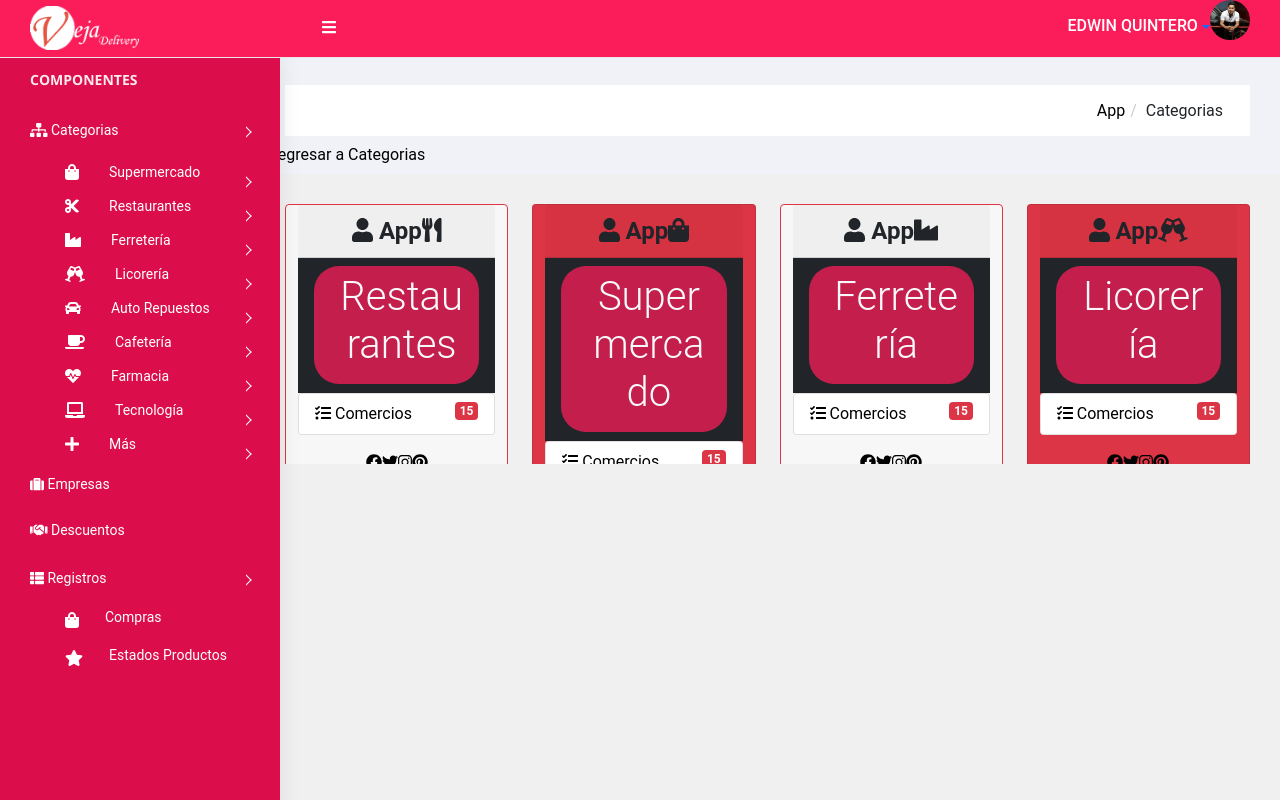
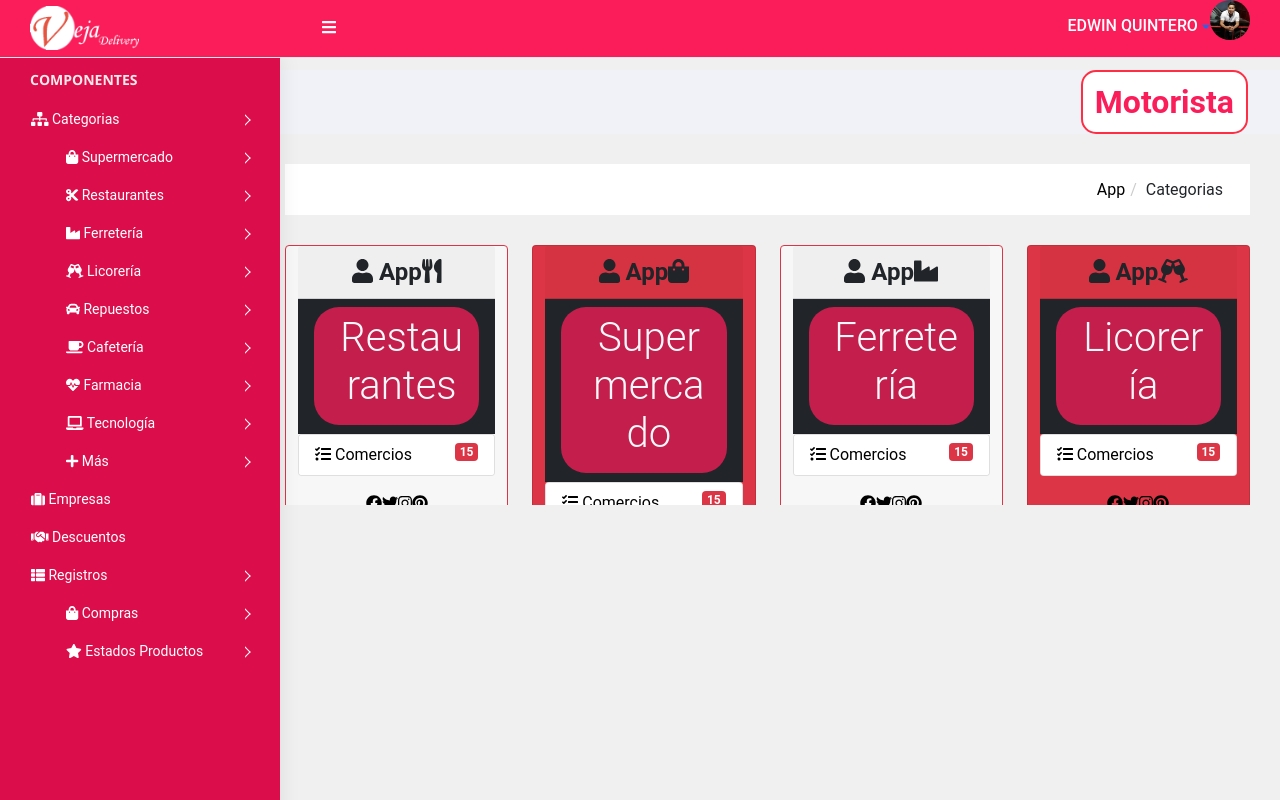
Before and after one commit to murallaexe/VejaDelivery-Cliente, an Angular app: page /VejaDelivery/AppCustomer in a window 1280 px wide. Built offline with nearby package versions, Linux system fonts and the light colour scheme.

Commit message:
terminado en frontend cliente

```diff
--- a/src/app/Components/panel-left/panel-left.component.css
+++ b/src/app/Components/panel-left/panel-left.component.css
@@ -58,7 +58,7 @@
 }
 .navbar-nav li > button {
     text-align: left ;
-    padding-left: 25px;
+    /* padding-left: 25px; */
     padding-top: 0px;
 }
 .navbar .navbar-nav li > a:hover,.navbar-nav li > button:hover, .navbar .navbar-nav li > a:hover .menu-icon {
@@ -81,10 +81,10 @@
     margin: 6px 0 0 0;
     padding: 0.4em 0.5em;
 }
-.navbar .navbar-nav li.menu-item-has-children a:before {
+.navbar .navbar-nav li.menu-item-has-children button:before,.navbar .navbar-nav li.menu-item-has-children a:before {
     content: "";
     position: absolute;
-    top: 23px;
+    top: 10px;
     right: 0;
     width: 8px;
     height: 8px;
--- a/src/app/Components/panel-left/panel-left.component.html
+++ b/src/app/Components/panel-left/panel-left.component.html
@@ -3,30 +3,37 @@
         <ul class="nav navbar-nav">
             <li class="menu-title">Componentes</li><!-- /.menu-title -->
             <li class="menu-item-has-children dropdown">
-                <a href="Category.html" class="dropdown-toggle" data-toggle="dropdown" aria-haspopup="true" aria-expanded="false"> <fa-icon [icon]="faSitemap"></fa-icon> Categorias</a>
-                <ul class="sub-menu children dropdown-menu-mod">
-                    <li><fa-icon [icon]="faShoppingBag"></fa-icon> <a class="li-sub" href="Category.html">Supermercado</a></li>
-                    <li><fa-icon [icon]="faCut"></fa-icon> <a class="li-sub" href="Category.html">Restaurantes</a></li>
-                    <li><fa-icon [icon]="faIndustry"></fa-icon> <a class="li-sub" href="Category.html">Ferretería</a></li>
-                    <li><fa-icon [icon]="faGlassCheers"></fa-icon> <a class="li-sub" href="Category.html">Licorería</a></li>
-                    <li><fa-icon [icon]="faCar"></fa-icon> <a class="li-sub" href="Category.html">Auto Repuestos</a></li>
-                    <li><fa-icon [icon]="faCoffee"></fa-icon> <a class="li-sub" href="Category.html">Cafetería</a></li>
-                    <li><fa-icon [icon]="faHeartbeat"></fa-icon> <a class="li-sub" href="Category.html">Farmacia</a></li>
-                    <li><fa-icon [icon]="faLaptop"></fa-icon> <a class="li-sub" href="Category.html">Tecnología</a></li>
-                    <li><fa-icon [icon]="faPlus"></fa-icon> <a class="li-sub" href="Category.html">Más</a></li>
+                <button class="dropdown-toggle btn" (click)="desplegar(1)"><fa-icon [icon]="faSitemap"></fa-icon> Categorias</button>
+                <!-- <a href="Category.html" class="dropdown-toggle" data-toggle="dropdown" aria-haspopup="true" aria-expanded="false"> </a> -->
+                <ul class="sub-menu children dropdown-menu-mod" *ngIf="leftCategory">
+                    <li (click)="categoryBarraleft()"><button class="btn li-sub"><fa-icon [icon]="faShoppingBag"></fa-icon> Supermercado</button></li>
+                    <li (click)="categoryBarraleft()"><button class="btn li-sub"><fa-icon [icon]="faCut"></fa-icon> Restaurantes</button></li>
+                    <li (click)="categoryBarraleft()"><button class="btn li-sub"><fa-icon [icon]="faIndustry"></fa-icon> Ferretería</button></li>
+                    <li (click)="categoryBarraleft()"><button class="btn li-sub"><fa-icon [icon]="faGlassCheers"></fa-icon> Licorería</button></li>
+                    <li (click)="categoryBarraleft()"><button class="btn li-sub"><fa-icon [icon]="faCar"></fa-icon> Repuestos</button></li>
+                    <li (click)="categoryBarraleft()"><button class="btn li-sub"><fa-icon [icon]="faCoffee"></fa-icon> Cafetería</button></li>
+                    <li (click)="categoryBarraleft()"><button class="btn li-sub"><fa-icon [icon]="faHeartbeat"></fa-icon> Farmacia</button></li>
+                    <li (click)="categoryBarraleft()"><button class="btn li-sub"><fa-icon [icon]="faLaptop"></fa-icon> Tecnología</button></li>
+                    <li (click)="categoryBarraleft()"><button class="btn li-sub"><fa-icon [icon]="faPlus"></fa-icon> Más</button></li>
                 </ul>
             </li>
-            <li>
-                <a href="Company.html"> <fa-icon [icon]="faSuitcase"></fa-icon> Empresas</a>
+            <li (click)="companyBarraleft()">
+                <button class="btn">
+                    <fa-icon [icon]="faSuitcase"></fa-icon> Empresas
+                </button>
+                <!-- <a href="Company.html"> </a> -->
             </li>
-            <li>
-                <a href="Discount.html"> <fa-icon [icon]="faHandshake"></fa-icon> Descuentos</a>
+            <li><button class="btn">
+                <fa-icon [icon]="faHandshake"></fa-icon> Descuentos
+            </button>
+                <!-- <a href="Discount.html"> </a> -->
             </li>
             <li class="menu-item-has-children dropdown">
-                <a href="#" class="dropdown-toggle" data-toggle="dropdown" aria-haspopup="true" aria-expanded="false"><fa-icon [icon]="faThList"></fa-icon> Registros</a>
-                <ul class="sub-menu children dropdown-menu-mod">
-                    <li><fa-icon [icon]="faShoppingBag"></fa-icon> <button (click)="Register(1)" class="btn">Compras</button></li>
-                    <li><fa-icon [icon]="faStar"></fa-icon> <button (click)="Register(2)" class="btn">Estados Productos</button></li>
+                <button class="dropdown-toggle btn" (click)="desplegar(2)"><fa-icon [icon]="faThList"></fa-icon> Registros</button>
+                <!-- <a href="#" class="dropdown-toggle" data-toggle="dropdown" aria-haspopup="true" aria-expanded="false"></a> -->
+                <ul class="sub-menu children dropdown-menu-mod" *ngIf="leftRegister">
+                    <li><button (click)="Register(1)" class="btn"><fa-icon [icon]="faShoppingBag"></fa-icon> Compras</button></li>
+                    <li><button (click)="Register(2)" class="btn"><fa-icon [icon]="faStar"></fa-icon> Estados Productos</button></li>
                 </ul>
             </li>
         </ul>
--- a/src/app/Components/panel-left/panel-left.component.ts
+++ b/src/app/Components/panel-left/panel-left.component.ts
@@ -9,8 +9,13 @@ import { faSitemap, faCut , faShoppingBag, faIndustry,faGlassCheers, faCar, faCo
 export class PanelLeftComponent implements OnInit {
   selectRegister:string="";
   @Output() onSelectRegister = new EventEmitter();
+  selectCategory:string="";
+  @Output() onSelectCategory = new EventEmitter();
+  selectCompany:string="";
+  @Output() onSelectCompany = new EventEmitter();
   constructor() { }
-
+  leftCategory:boolean=true;
+  leftRegister:boolean=true;
   ngOnInit(): void {
   }
 
@@ -37,4 +42,27 @@ export class PanelLeftComponent implements OnInit {
     }
     this.onSelectRegister.emit(this.selectRegister);
   }
+  desplegar(envent:any){
+    if(envent==1){
+      if(this.leftCategory==false){
+        this.leftCategory=true;
+      }else{
+        this.leftCategory=false;
+      }
+    }else{
+      if(this.leftRegister==false){
+        this.leftRegister=true;
+      }else{
+        this.leftRegister=false;
+      }
+    }
+  }
+  categoryBarraleft(){
+    this.selectCategory="Category";
+    this.onSelectRegister.emit(this.selectCategory);
+  }
+  companyBarraleft(){
+    this.selectCategory="Company";
+    this.onSelectRegister.emit(this.selectCategory);
+  }
 }
--- a/src/app/app-customer/app-customer.component.css
+++ b/src/app/app-customer/app-customer.component.css
@@ -2663,3 +2663,20 @@ footer.site-footer {
 .float-right {
   float: right!important;
 }
+.btn-White-Edit{
+  background-color: white;
+  font-size: xx-large;
+  border-radius: 15px;
+  border: 2px solid #ff2e44;
+  margin-top: 70px;
+  margin-left: auto;
+  margin-right: 32px;
+  display: flex;
+  color: #FB1D5A;
+  font-weight: 600;
+}
+.btn-White-Edit:hover,.btn-White-Edit:focus{
+  background-color: #ff2e44;
+  border: 2px solid #FB1D5A;
+  color: white;
+}
--- a/src/app/app-customer/app-customer.component.html
+++ b/src/app/app-customer/app-customer.component.html
@@ -4,6 +4,9 @@
     <app-panel-left (onSelectRegister)="estadoComponentVisual($event)"></app-panel-left>
 </aside>
 <div id="right-panel" class="right-panel">
+    <div class="col-12">
+        <button class="btn btn-White-Edit" >Motorista</button>
+    </div>
     <!-- Header-->
     <app-header (OnOcultarBarra)="ocultarBarraleft($event)"></app-header>
     <!-- /#header -->
@@ -29,9 +32,6 @@
             </div>
         </div>
     </div>
-    <div class="col-12">
-        <button class="btn btn-White-Edit" >Regresar a Categorias</button>
-    </div>
     <!-- Content -->
     <!-- para categorias-->
         <app-category (onSelectCategory)="estadoComponentVisual($event)" *ngIf="stadeComponents=='Category'"></app-category>
```
